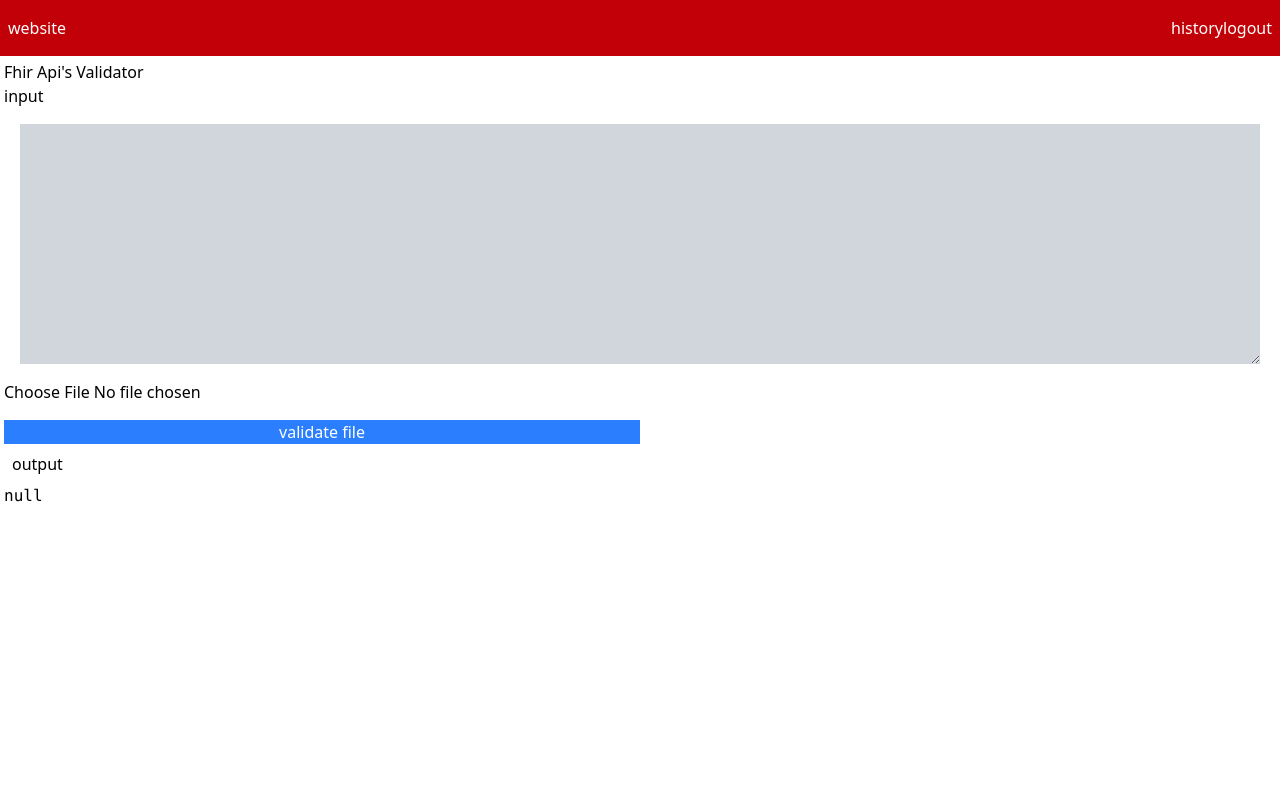
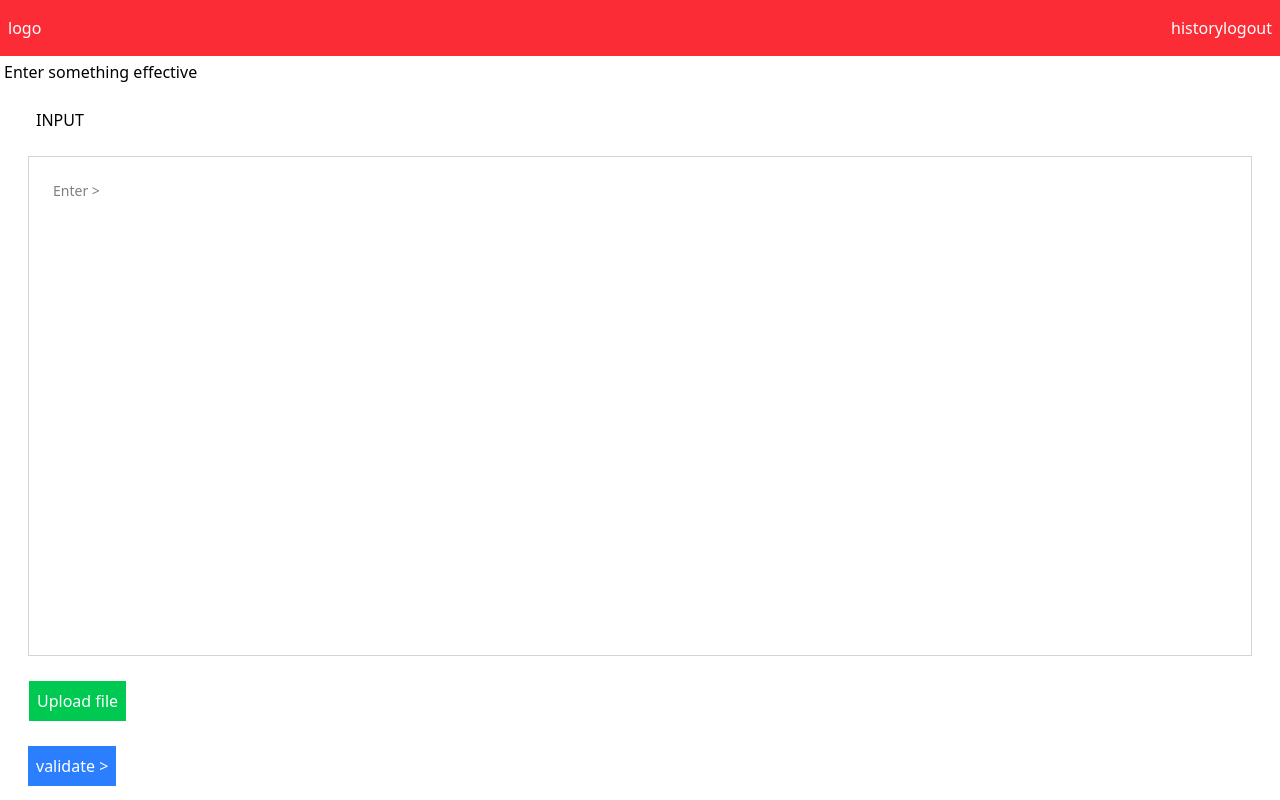
Before and after one commit to harshkunz/FHIR-APIs-Validator, a React (Vite) app: page / in a window 1280 px wide. Shown: the top 800 px of the page. Built offline with nearby package versions, Linux system fonts and the light colour scheme.

Commit message:
designed dashboard for i/o

```diff
--- a/package.json
+++ b/package.json
@@ -13,6 +13,7 @@
     "@tailwindcss/vite": "^4.1.11",
     "axios": "^1.10.0",
     "firebase": "^11.10.0",
+    "lucide-react": "^0.525.0",
     "react": "^19.1.0",
     "react-dom": "^19.1.0",
     "react-router-dom": "^7.7.0",
--- a/src/components/Navbar.jsx
+++ b/src/components/Navbar.jsx
@@ -5,9 +5,9 @@ const Navbar = () => {
     const isLoggedIn = false;
 
   return (
-    <nav className='fixed top-0 w-full z-99 bg-red-700 flex justify-between items-center h-14 p-2 text-white'>
+    <nav className='fixed top-0 w-full z-99 bg-red-500 flex justify-between items-center h-14 p-2 text-white '>
         <div>
-            <h3>website</h3>
+            <h3>logo</h3>
         </div>
 
         <div className=''>
--- a/src/pages/Home.jsx
+++ b/src/pages/Home.jsx
@@ -1,4 +1,4 @@
-import { useState, useEffect } from 'react';
+import { useState, useEffect, useRef } from 'react';
 import Navbar from '../components/Navbar';
 import axios from 'axios';
 
@@ -8,10 +8,14 @@ const Home = () => {
   const [output, setOutput] = useState(null);
   const [loading, setLoading] = useState(null);
 
+  const fileInputRef = useRef(null);
+  const [fileName, setFileName] = useState(null);
+
   const handleFileChange = async (e) => {
     const file = e.target.files[0];
     if(!file) return;
 
+    setFileName(file.name);
     setSelectedFile(file);
     const text = await file.text();
     setInput(text);
@@ -47,39 +51,62 @@ const Home = () => {
     }
   }
 
+  const triggerFileInput = () => fileInputRef.current?.click();
+
   return (
     <div>
       <Navbar />
       <div className='flex flex-col mx-1 my-15'>
-      <h1 className=''>Fhir Api's Validator</h1>
-      <h2>input</h2>
+      <h1 className=''>Enter something effective</h1>
+      <h2 className='ml-8 mt-6'>INPUT</h2>
       <textarea
         value={input}
         onChange={(e) => setInput(e.target.value)}
         rows={10}
-        className='bg-gray-300 m-4'
+        placeholder='Enter >'
+        className='resize-none h-[500px] border border-gray-300 p-6 m-6 overflow-auto max-w-full whitespace-pre-wrap break-words text-sm
+        focus:outline-none'
       />
 
+      <div className='flex gap-3 mx-6'>
           <input
             type="file"
-        accept=".json"
+            ref={fileInputRef}
+            accept=""
             onChange={handleFileChange}
-        className="mb-4"
+            className="hidden"
           />
 
         <button
+          onClick={triggerFileInput}
+          className={`p-2 border bg-green-500 text-white`}
+          >
+            Upload file
+          </button>
+
+        {fileName && (
+          <div className='p-2'>
+            [ ` {fileName} ` ]
+          </div>
+        )}
+
+      </div>
+
+      <div className='ml-6 mt-6'>
+        <button
           onClick={handleValidate}
-        className='bg-blue-500 text-white w-1/2'
+          className='bg-blue-500 p-2 text-white w-fit'
           disabled={loading}
         >
-        {loading ? "Validate..." : "validate file"}
+          {loading ? "Validate..." : "validate >"}
         </button>
+      </div>
 
-      <h2 className='m-2'>output</h2>
+      <h2 className='mt-6 ml-8'>OUTPUT</h2>
       <div>
-        <pre>
+        <div className='border border-gray-300 p-6 m-6 overflow-auto max-w-full whitespace-pre-wrap break-words text-sm'>
           {JSON.stringify(output, null, 2)}
-        </pre>
+        </div>
       </div>
     </div>
     </div>
```
Also changed, not shown: 1 other file (tests, documents, lock files or other folders). Lines whose indentation alone changed are shown as unchanged.
